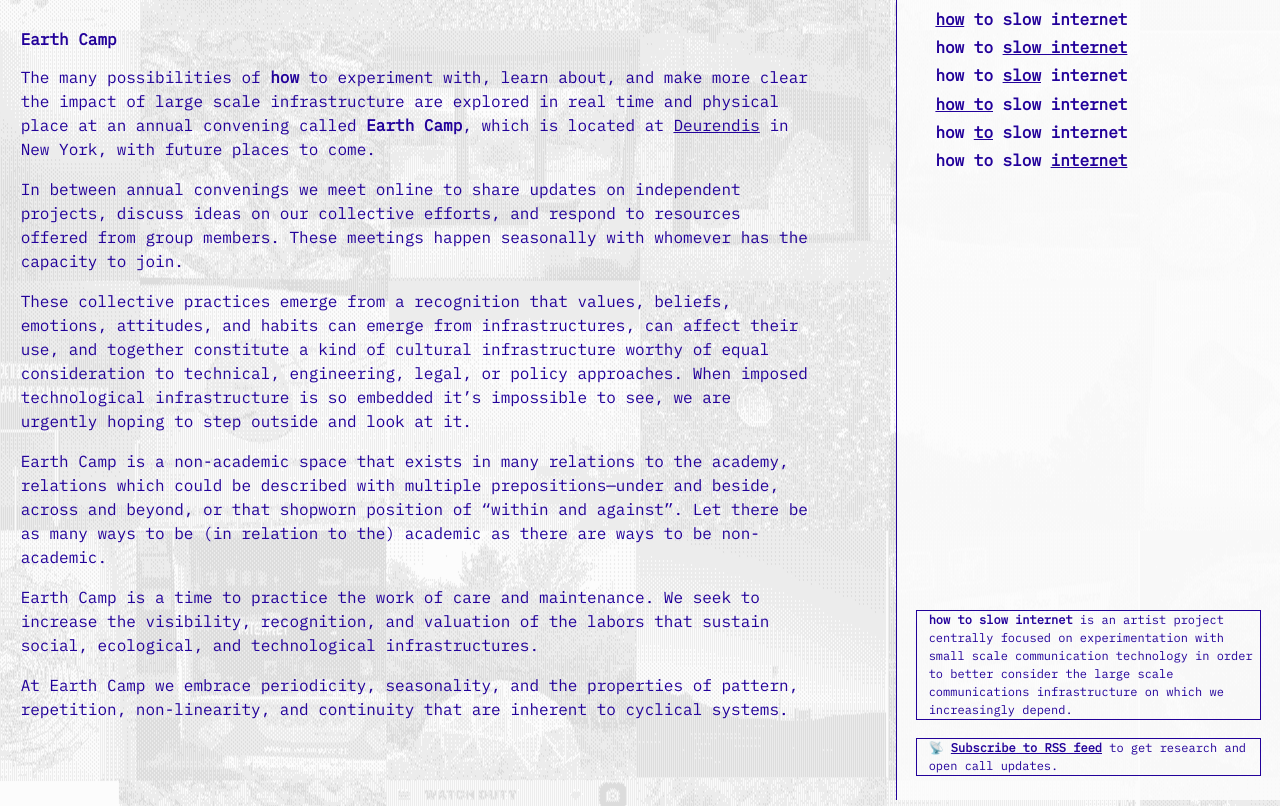
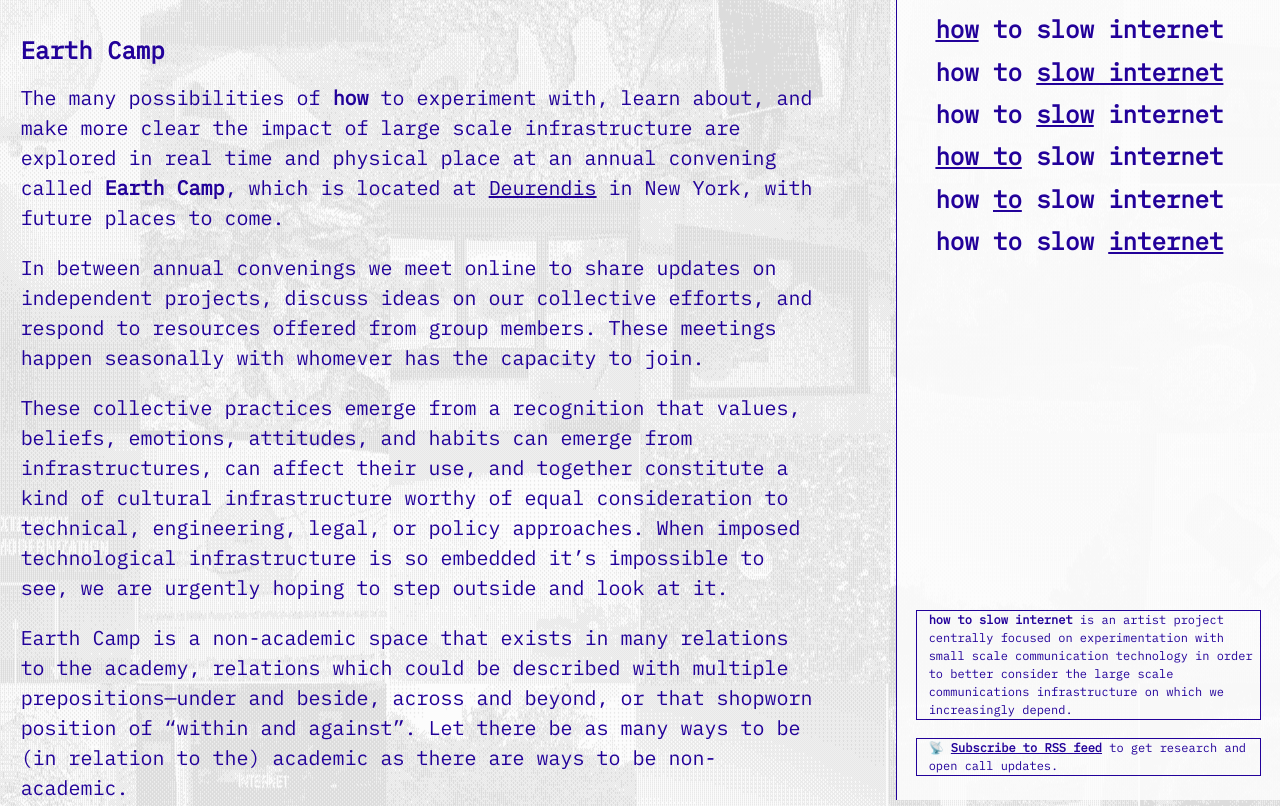
Before and after one commit to carriehott/howtoslowinternet, an Eleventy site: page src/about.html in a window 1280 px wide. Shown: the top 806 px of the page. Built offline with nearby package versions, Linux system fonts and the light colour scheme; Eleventy itself is replaced by a stand-in of ours; files that its build step writes are made by us from their sources.

Commit message:
font size

```diff
--- a/src/css/global.css
+++ b/src/css/global.css
@@ -23,11 +23,11 @@ body{
 }
 
 p {
-    font-size: 1rem;
+    font-size: 1.25rem;
 }
 
 h1 {
-    font-size: 1rem;
+    font-size: 1.5rem;
 }
 #navmenu {
     background-color: #fcfcfcdd;
@@ -125,3 +125,7 @@ iframe {
     width: 100%;
     height: 100vh;
 }
+
+@media screen  {
+
+}
```
Also changed, not shown: 1 other file.
